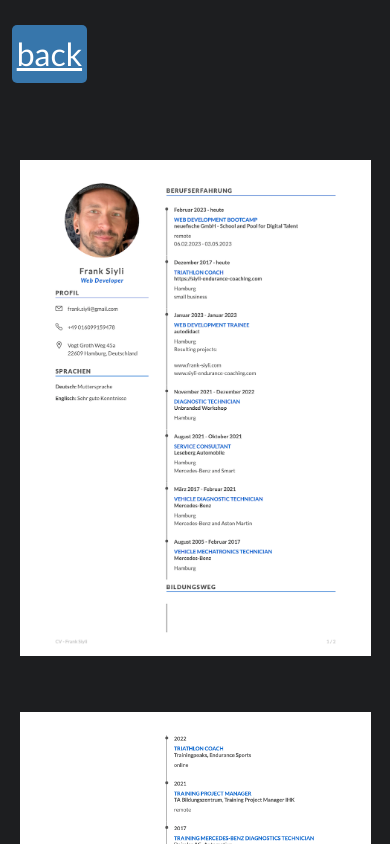
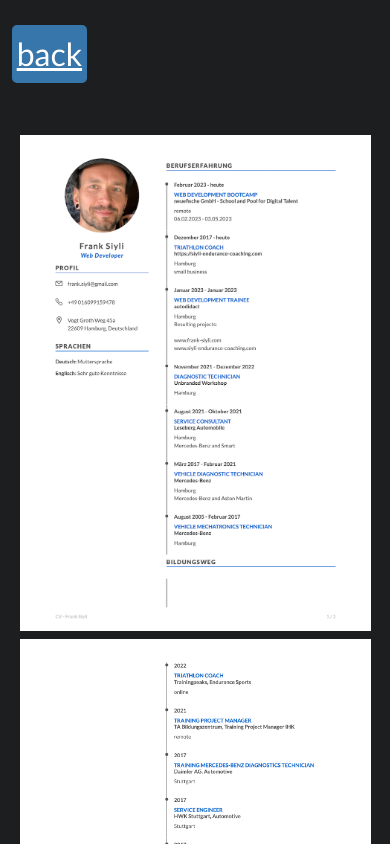
Before and after one commit to FrankSiyli/Portfolio-with-next.js, a Next.js app: page /CV in a window 390 px wide. Shown: the top 844 px of the page. Built offline with nearby package versions, Linux system fonts and the light colour scheme.

Commit message:
found my first next bug and let him free

```diff
--- a/src/pages/CV.js
+++ b/src/pages/CV.js
@@ -4,9 +4,9 @@ import Link from "next/link";
 
 const StyledImage = styled.img`
   height: auto;
-  width: 70%;
+  width: 90vw;
   max-width: 700px;
-  margin-bottom: 0.5rem;
+  margin-top: 1vh;
 `;
 
 export default function Resume() {
--- a/src/styles/globals.css
+++ b/src/styles/globals.css
@@ -369,15 +369,9 @@ form input[type="email"] {
 /*CV page*/
 
 .center-container-CV {
-  margin-top: 7rem;
   display: flex;
   align-items: center;
+  justify-content: center;
   flex-direction: column;
+  margin-top: 15vh;
 }
-
-@media screen and (max-width: 500px) {
-  .center-container-CV img {
-    width: 90%;
-    margin-top: 3rem;
-  }
-}
```
